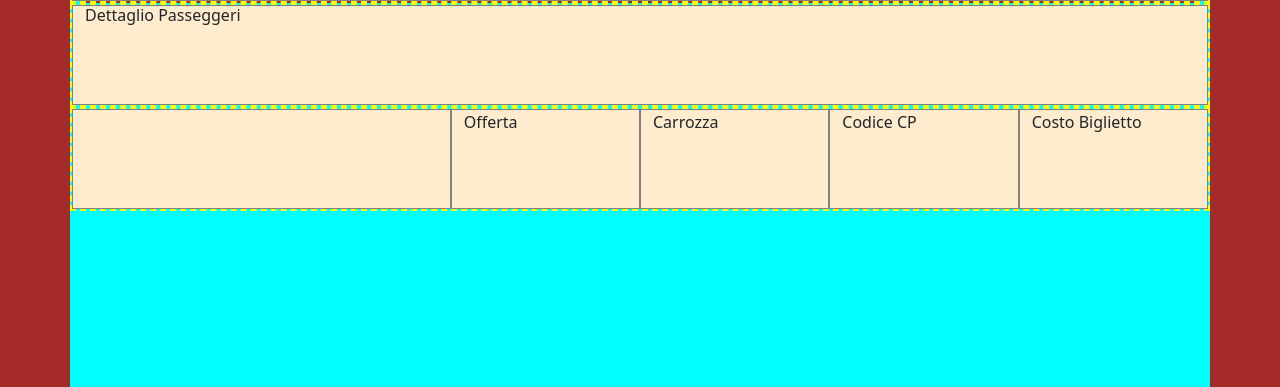
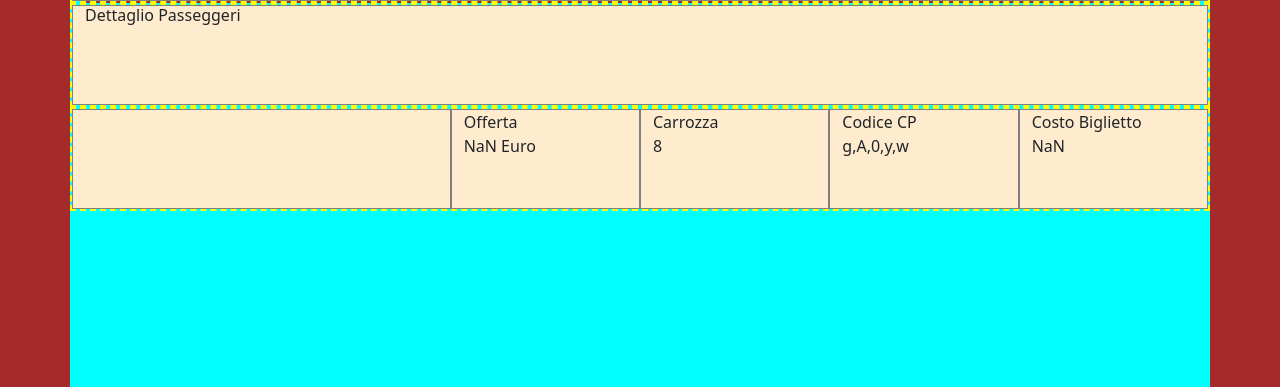
Before and after one commit to torone89/js-biglietto-treno-form, a plain HTML site: page index.html in a window 1280 px wide. Both pictures are taken after a click on the button "Genera". Shown: the part 413-800 px from the top of the page. Drawn offline with nearby package versions, Linux system fonts and the light colour scheme.

Commit message:
Complete logica e stampo no reset

```diff
--- a/index.html
+++ b/index.html
@@ -101,6 +101,7 @@
                             <button id="genera">Genera</button>
 
                             <button id="annulla">Annulla</button>
+
                         </div>
 
 
@@ -129,8 +130,8 @@
 
                 <div class="row">
                     <div class="col-4">
-                        <div id="stamponomecompleto">
-
+                        <div>
+                            <nav id="nometotale"></nav>
 
 
                         </div>
@@ -139,6 +140,9 @@
                     <div class="col-2">
                         <div>
                             Offerta
+                            <nav id="offerta"></nav>
+
+
                         </div>
 
 
@@ -148,6 +152,10 @@
 
                         <div>
                             Carrozza
+
+                            <nav id="generaCarozza">
+
+                            </nav>
                         </div>
 
                     </div>
@@ -155,12 +163,16 @@
 
                         <div>
                             Codice CP
+
+                            <nav id="OT"> </nav>
+
                         </div>
 
                     </div>
                     <div class="col-2">
                         <div>
                             Costo Biglietto
+                            <nav id="costodelbliglietto"></nav>
                         </div>
 
 
--- a/js/script.js
+++ b/js/script.js
@@ -3,22 +3,15 @@
 
 console.log('JS OK');
 
-/*
+// START
 
-1 Creare una variabile per contenere Nome del passeggero
-2 Creare una variabile per contenere kilometri e chiedere all'utente il numero dei kilometri che vuole percorrere
-3 Calcolo il totale del viaggio senza sconto
-4 Stampo il totale del viaggio senza sconto e inserisco html
-5 Calcolo Sconti del 20 % e del 60%
-6 Quando devo applicare lo sconto?
-7 Stampo gli sconti sul doc e inserisco un nuovo div
-8 Valdazione
-
-*/
-
+// CREO Variabili utilizzabili nel button e collego button alla listener
 
 const generaBiglietti = document.getElementById('genera')
 console.log(generaBiglietti)
+
+
+
 
 const nomePasseggero = document.getElementById('nome')
 
@@ -26,11 +19,12 @@ const kilometri = document.getElementById('kilo')
 
 // const stampoNome = document.getElementById('stamponomecompleto')
 
-const età = document.getElementById("age")
+const eta = document.getElementById("age")
 
 
 
 generaBiglietti.addEventListener('click', function () {
+
 
     const nome = nomePasseggero.value
 
@@ -38,11 +32,11 @@ generaBiglietti.addEventListener('click', function () {
     console.log(nome)
 
 
-    const kilo = (kilometri.value)
+    const kilo = parseInt((kilometri.value))
     console.log(kilo)
 
 
-    let age = età.value
+    let age = eta.value
     console.log(age)
 
 
@@ -62,25 +56,61 @@ generaBiglietti.addEventListener('click', function () {
     const saldoAnziani = totaleViaggio - (totaleViaggio * 0.4)
     console.log(saldoAnziani.toFixed(2))
 
+    let sconto
 
-    if (age == 'minorenni') { sconto = saldoMinori.toFixed(2) + " Euro" + " Hai diritto a uno sconto del 20% perchè sei minorenne" }
+    if (age == 'minorenne') { sconto = saldoMinori.toFixed(2) + " Euro" }
 
     else if (age == 'over65') {
-        sconto = saldoAnziani.toFixed(2) + " Euro" + " Hai diritto a uno sconto del 40% perchè sei un over 65 Anni"
+        sconto = saldoAnziani.toFixed(2) + " Euro"
 
     }
     else {
-        sconto = totaleViaggio + " Euro" + " Non puoi beneficiare di nessuno sconto"
+        sconto = "0"
 
     }
     console.log(sconto)
 
+    // FASE 6
+    // Generazione Random  Numero
+
+    const random = Math.floor(Math.random() * 8) + 1
+    console.log(random)
+
+    // GENERAZIONE ALFANUMERICA CODICE
+    const n = 5;
+    var T = [];
+    var pop = "ABCDEFGHIJKLMNOPQRSTUVWXYZabcdefghijklmnopqrstuvwxyz0123456789";
+
+    for (var i = 0; i < n; i++)
+        T.push(pop.charAt(Math.floor(Math.random() * pop.length)));
+
+    OT.innerHTML = T;
 
     // FASE 7 STAMPO
 
 
 
 
+    const total = document.getElementById('costodelbliglietto')
+    total.innerText = totaleViaggio
+    console.log(total);
+
+
+    const carro = document.getElementById('generaCarozza')
+    carro.innerText = random
+    console.log(carro);
+
+
+    const totalname = document.getElementById('nometotale')
+    totalname.innerText = nome
+    console.log(totalname);
+
+
+    const scontototale = document.getElementById('offerta')
+    scontototale.innerText = sconto
+    console.log(scontototale);
+
+
 
 
 
```
